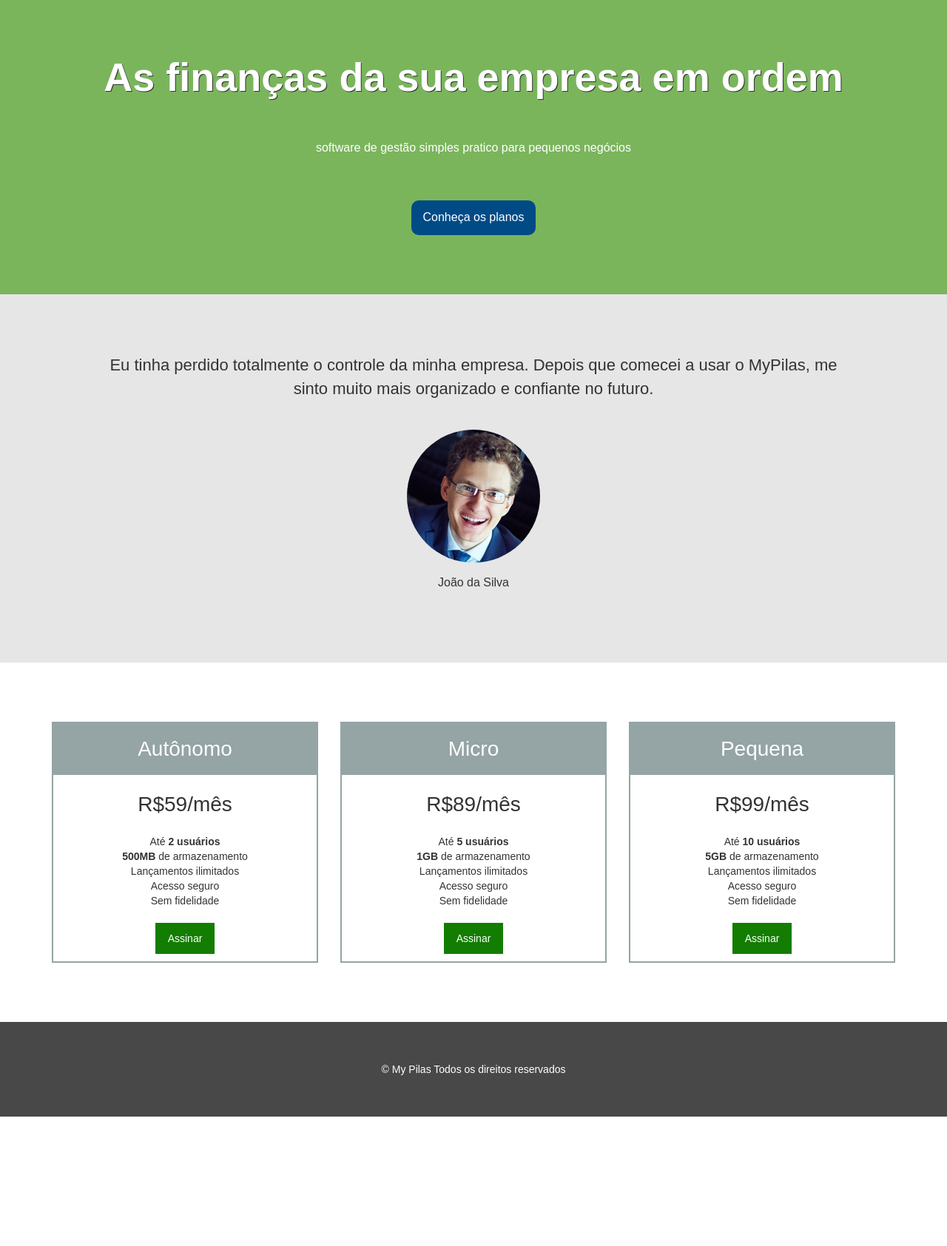
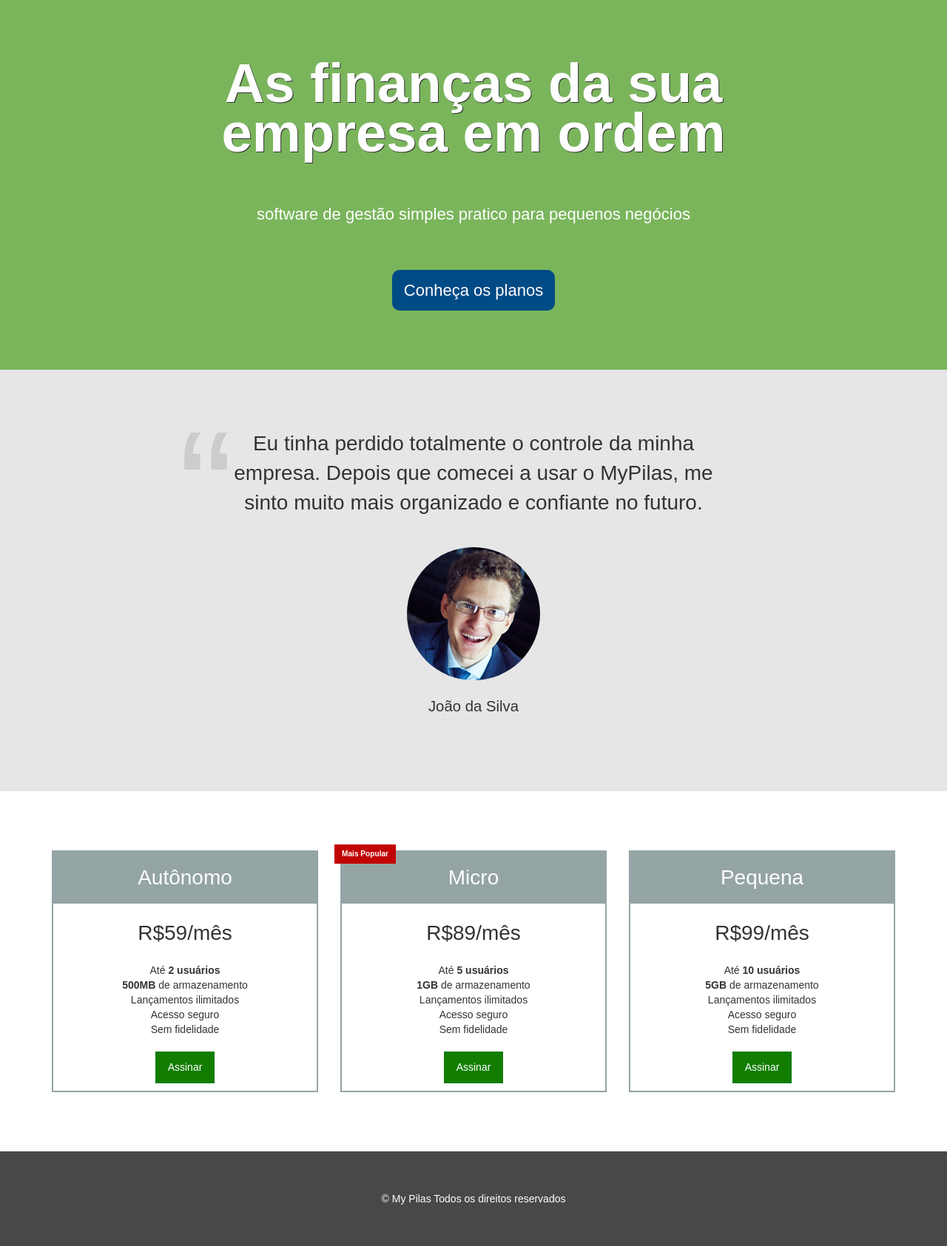
Before and after one commit to EduardoSantos-2020/Cursos, a PHP site: page / in a window 1280 px wide. Shown: the part 60-1745 px from the top of the page at 74% size. Before the commit the page ends 1570 px from the top, so only its background shows below. Run offline with PHP 8.4, Linux system fonts and the light colour scheme.

Commit message:
add do projeto

```diff
--- a/Alga Works Html e Css/1-Progeto Curso Alga works/css/componentes.css
+++ b/Alga Works Html e Css/1-Progeto Curso Alga works/css/componentes.css
@@ -4,11 +4,30 @@ PLANO
 ---------*/
 
 .plano{
+position: relative;
+
 padding:10px;
 font-size:1.4rem;
 
 border:solid 2px #95a4a5;
 }
+.plano--mais-popular::after{
+top:-10px;
+left:-10px;
+
+position:absolute;
+line-height: 2.5;
+
+font-weight: bolder;
+font-size: 0.7242em;
+padding: 0 10px;
+
+content:"Mais Popular";
+background-color: #c20303;
+color: #fff;
+
+}
+
 
 .plano__cabecalho{
 background-color: #95a4a5;
@@ -112,7 +131,7 @@ CHAMADA
 font-size: 1em;
 
 }
-@media only screen and(min-width:992px){
+@media(min-width:992px){
     .chamada{
         padding-left: 10%;
         padding-right: 10%;
@@ -130,20 +149,33 @@ DEPOIMENTO
     font-size: 2.2rem;
 }
 
-@media only screen and(min-width:992px){
+@media(min-width:992px){
     .depoimento {
-        padding-left: 15%;
+        padding-left:15%;
         padding-right:15%;
 
         font-size: 2.8rem;
     }
 }
 .depoimento > blockquote{
+    position: relative;
+
     margin:0;
     padding:0 60px;
 
     text-align: center;
     font-size: 1em;
+}
+
+.depoimento > blockquote::before{
+   position: absolute;
+
+   top:-0.35em;
+   left: 0;
+
+    font-size: 8em;
+    color: #ccc;
+    content: "\201C";
 }
 
 .depoimento__autor{
--- a/Alga Works Html e Css/1-Progeto Curso Alga works/css/layout.css
+++ b/Alga Works Html e Css/1-Progeto Curso Alga works/css/layout.css
@@ -27,9 +27,10 @@ content:"";
     clear:both;
 }
 
+
 .layout__chamada{
     padding: 80px 0;
-margin-top: 60px;
+    margin-top:60px;
 
     background-color: #7AB55C;
 }
@@ -46,3 +47,8 @@ padding: 40px 0;
     text-align: center;
     color:#fff
 }
+@media(max-width:749px) {
+    .plano__layout .row > div:not(.ultima-coluna){
+        margin-bottom: 40px;
+    }
+}
--- a/Alga Works Html e Css/1-Progeto Curso Alga works/index.html
+++ b/Alga Works Html e Css/1-Progeto Curso Alga works/index.html
@@ -63,7 +63,7 @@
 
       <div id="planos" class="plano__layout">
         <div class="container">
-            <div class="row">
+        <div class="row">
 
               <div class="col-sm-4">
                 <article class="plano">
@@ -83,7 +83,7 @@
               </div>
 
               <div class="col-sm-4">
-                <article class="plano">
+                <article class="plano plano--mais-popular">
                   <h2 class="plano__cabecalho">Micro</h2>
                   <div class="plano__preço">R$89/mês</div>
                     <ul class=plano__caracteristicas>
@@ -99,7 +99,7 @@
                 </article>
               </div>
 
-              <div class="col-sm-4">
+              <div class="col-sm-4 ultima-coluna">
                 <article class="plano">
                   <h2 class="plano__cabecalho">Pequena</h2>
                   <div class="plano__preço">R$99/mês</div>
```
Lines whose indentation alone changed are shown as unchanged.
